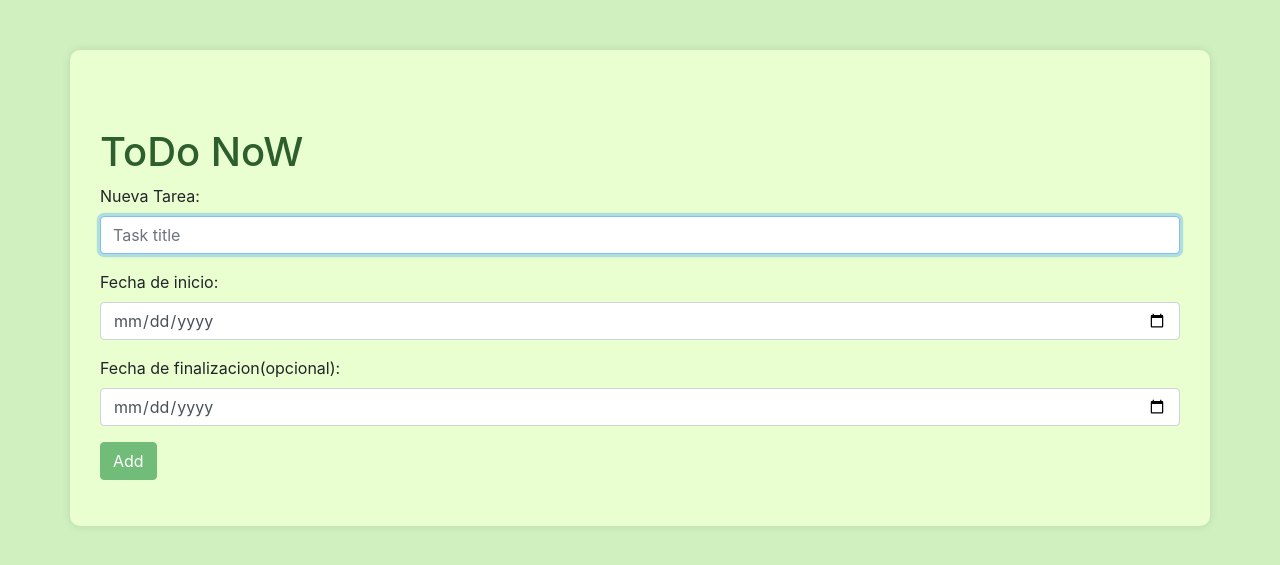
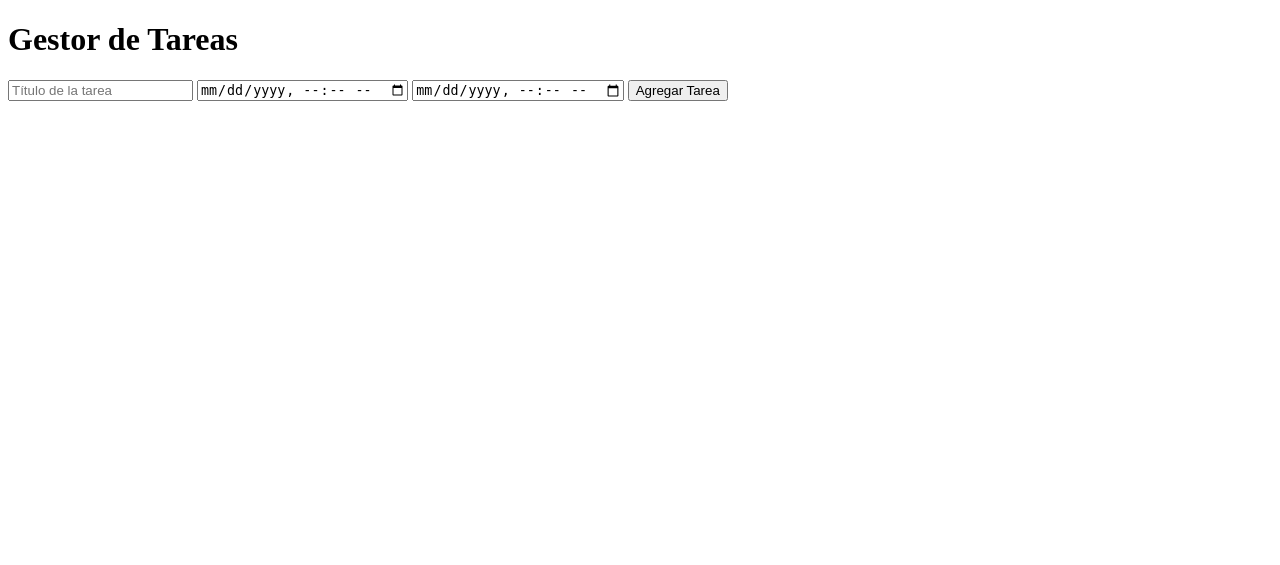
Before and after one commit to sergioTFG/tudu, a Python web app: template templates/index.html in a window 1280 px wide. Shown: the top 565 px of the page. Run offline with Jinja, Linux system fonts and the light colour scheme; the template is opened without the code that fills it, so the values that code supplies are empty; some libraries are stand-ins or nearby versions.

Commit message:
Update index.html

```diff
--- a/templates/index.html
+++ b/templates/index.html
@@ -1,130 +1,27 @@
 <!DOCTYPE html>
 <html lang="en">
 <head>
-  <meta charset="UTF-8">
-  <meta name="viewport" content="width=device-width, initial-scale=1.0">
-  <title>ToDo List</title>
-  <link rel="stylesheet" href="https://stackpath.bootstrapcdn.com/bootstrap/4.3.1/css/bootstrap.min.css">
-  <style>
-    body {
-      background-color: #d0f0c0;
-    }
-
-    .container {
-      background-color: #eaffd0;
-      padding: 30px;
-      border-radius: 10px;
-      box-shadow: 0 0 10px rgba(0, 0, 0, 0.1);
-      margin-top: 50px;
-    }
-
-    h1 {
-      color: #2c5f2d;
-    }
-
-    .btn-primary {
-      background-color: #71bc78;
-      border-color: #71bc78;
-    }
-
-    .btn-primary:hover {
-      background-color: #4fa562;
-      border-color: #4fa562;
-    }
-
-    .list-group-item {
-      position: relative;
-      transition: all 0.3s ease;
-      background-color: #f0fff4;
-      border: none;
-      border-radius: 8px;
-      margin-bottom: 10px;
-      padding: 10px;
-      box-shadow: 0 4px 6px rgba(0, 0, 0, 0.1);
-    }
-
-    .list-group-item:hover {
-      background-color: #eaffd0;
-    }
-
-    .list-group-item.completed {
-      background-color: #c7e9c0;
-    }
-
-    .list-group-item.completed span {
-      text-decoration: line-through;
-    }
-
-    .btn-complete, .btn-delete {
-      transition: transform 0.3s ease;
-    }
-
-    .btn-complete:hover, .btn-delete:hover {
-      transform: scale(1.1);
-    }
-
-    @keyframes fadeIn {
-      from {
-        opacity: 0;
-        transform: translateY(-20px);
-      }
-      to {
-        opacity: 1;
-        transform: translateY(0);
-      }
-    }
-
-    @keyframes fadeOut {
-      from {
-        opacity: 1;
-        transform: translateY(0);
-      }
-      to {
-        opacity: 0;
-        transform: translateY(-20px);
-      }
-    }
-  </style>
+    <meta charset="UTF-8">
+    <title>Gestor de Tareas</title>
 </head>
 <body>
-  <div class="container">
-    <h1 class="mt-5">ToDo NoW</h1>
+    <h1>Gestor de Tareas</h1>
     <form action="/add" method="post">
-      <div class="form-group">
-        <label for="newTaskInput">Nueva Tarea:</label>
-        <input type="text" id="newTaskInput" name="title" class="form-control" placeholder="Task title" required>
-      </div>
-      <div class="form-group">
-        <label for="startDateInput">Fecha de inicio:</label>
-        <input type="date" id="startDateInput" name="startDate" class="form-control">
-      </div>
-      <div class="form-group">
-        <label for="endDateInput">Fecha de finalizacion(opcional):</label>
-        <input type="date" id="endDateInput" name="endDate" class="form-control">
-      </div>
-      <button type="submit" class="btn btn-primary">Add</button>
+        <input type="text" name="title" placeholder="Título de la tarea" required>
+        <input type="datetime-local" name="start_time" required>
+        <input type="datetime-local" name="end_time">
+        <button type="submit">Agregar Tarea</button>
     </form>
-    <ul class="list-group mt-3">
-      {% for task in tasks %}
-        <li class="list-group-item {% if task.completed %}completed{% endif %}" style="animation: fadeIn 0.5s ease">
-          <span>{{ task.title }}</span>
-          {% if task.startDate %}
-            <span class="badge badge-info">{{ task.startDate }}</span>
-          {% endif %}
-          {% if task.endDate %}
-            <span class="badge badge-danger">{{ task.endDate }}</span>
-          {% endif %}
-          <a href="/complete/{{ task.id }}" class="btn btn-sm btn-success btn-complete float-right">Complete</a>
-          <a href="/delete/{{ task.id }}" class="btn btn-sm btn-danger btn-delete float-right mr-2">Delete</a>
-        </li>
-      {% endfor %}
+    <ul>
+        {% for task in tasks %}
+            <li>
+                {{ task.title }} - {{ task.start_time }} {% if task.end_time %} - {{ task.end_time }} {% endif %}
+                {% if not task.completed %}
+                    <a href="/complete/{{ task.id }}">Completar</a>
+                {% endif %}
+                <a href="/delete/{{ task.id }}">Eliminar</a>
+            </li>
+        {% endfor %}
     </ul>
-  </div>
-
-  <script>
-    document.addEventListener('DOMContentLoaded', function() {
-      document.querySelector('#newTaskInput').focus();
-    });
-  </script>
 </body>
 </html>
```
